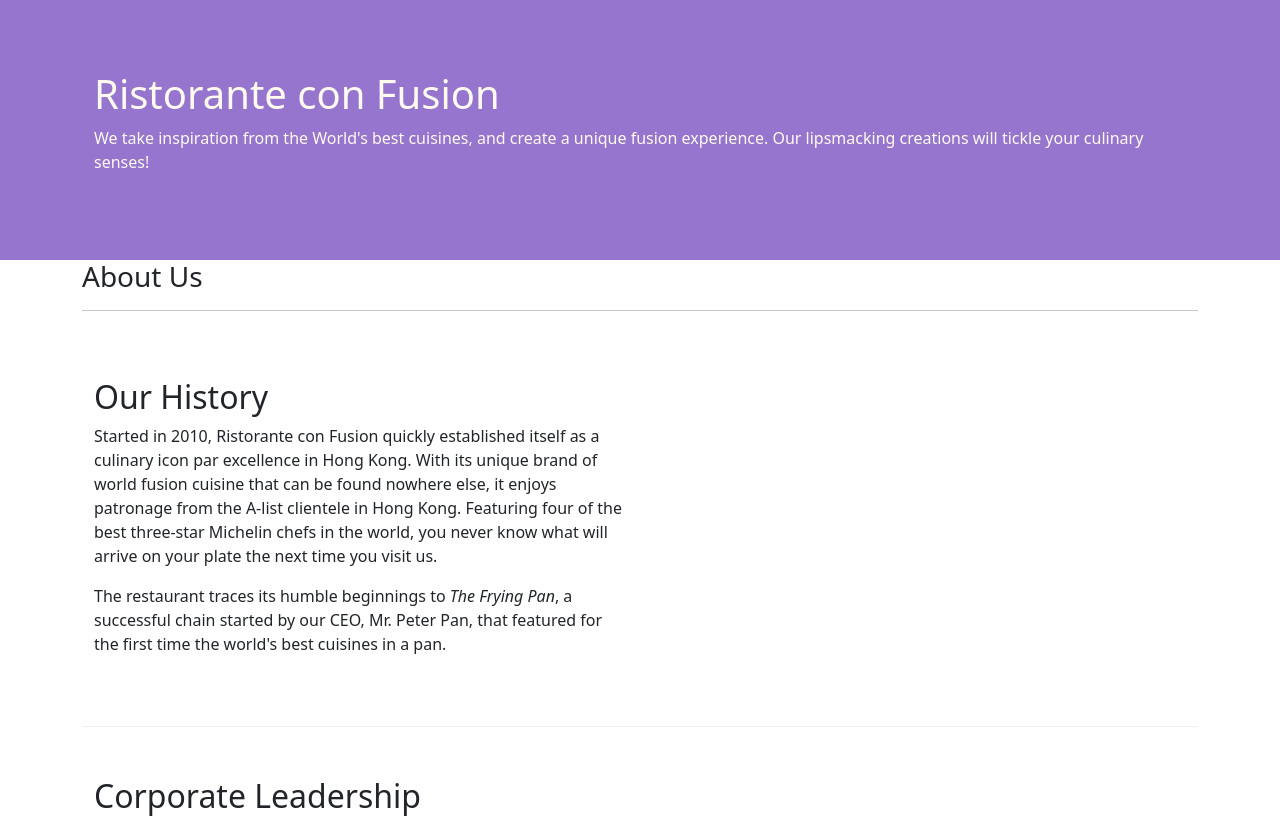
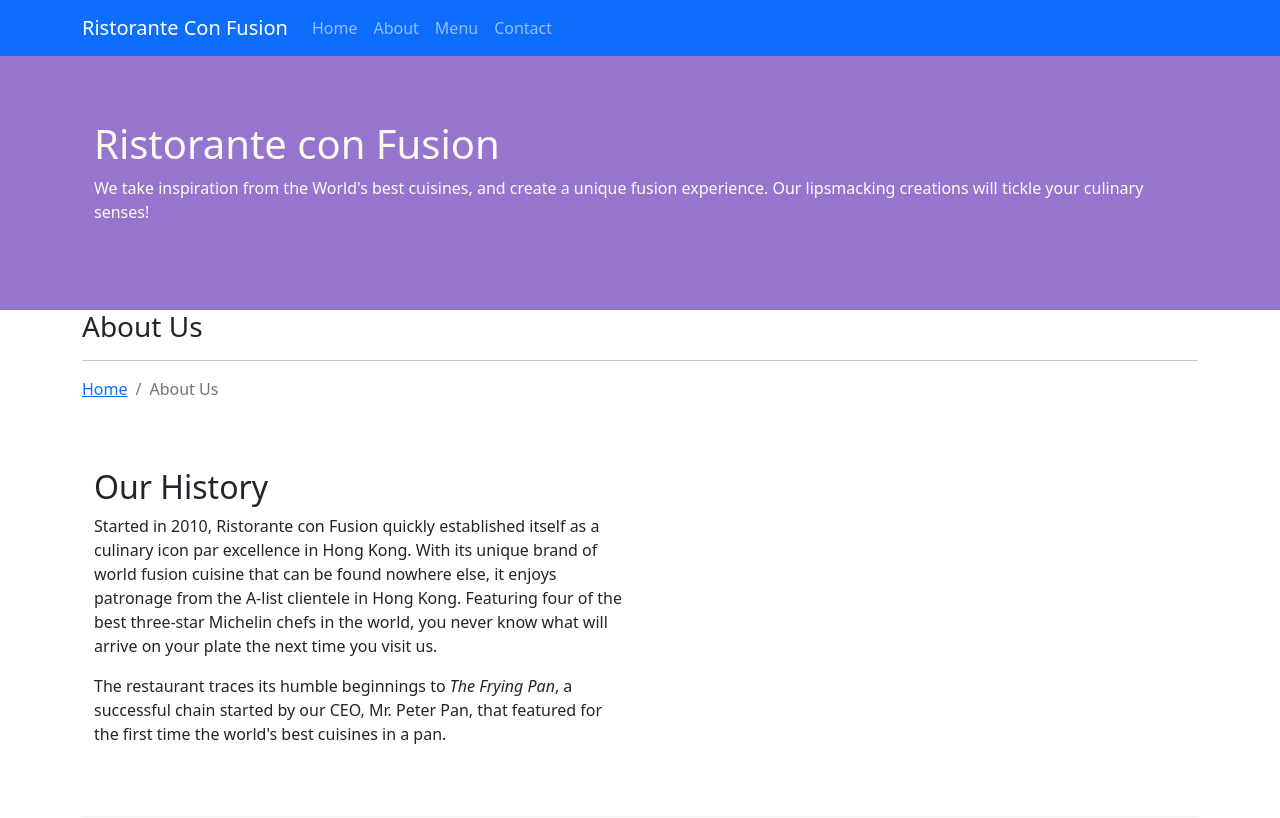
Before and after one commit to waortegaand/course1-bootstrap, a website: page aboutus.html in a window 1280 px wide. Shown: the top 818 px of the page. Drawn offline with nearby package versions, Linux system fonts and the light colour scheme.

Commit message:
Week2 : Navbar and Breadcrumbs

```diff
--- a/aboutus.html
+++ b/aboutus.html
@@ -16,6 +16,22 @@
 </head>
 
 <body>
+    <nav class="navbar navbar-dark navbar-expand-sm bg-primary fixed-top">
+        <div class="container">
+            <a class="navbar-brand" href="#">Ristorante Con Fusion</a>
+            <button class="navbar-toggler" type="button" data-bs-toggle="collapse" data-bs-target="#Navbar">
+                    <span class="navbar-toggler-icon"></span>
+            </button>
+            <div class="collapse navbar-collapse" id="Navbar">
+                <ul class="navbar-nav mr-auto">
+                    <li class="nav-item active"><a class="nav-link" href="#">Home</a></li>
+                    <li class="nav-item"><a class="nav-link" href="./aboutus.html">About</a></li>
+                    <li class="nav-item"><a class="nav-link" href="#">Menu</a></li>
+                    <li class="nav-item"><a class="nav-link" href="#">Contact</a></li>
+                </ul>
+            </div>
+        </div>
+    </nav>
 
     <header class="jumbotron">
         <div class="container">
@@ -35,6 +51,10 @@
             <div>
                <h3>About Us</h3>
                <hr>
+               <ol class="col-12 breadcrumb">
+                    <li class="breadcrumb-item"><a href="./index.html">Home</a></li>
+                    <li class="breadcrumb-item active">About Us</li>
+                </ol>
             </div>
         </div>
 
--- a/css/styles.css
+++ b/css/styles.css
@@ -28,3 +28,12 @@ address{
     margin:0px;
     color:#0f0f0f;
 }
+
+body{
+    padding:50px 0px 0px 0px;
+    z-index:0;
+}
+
+.navbar-dark {
+     background-color: #512DA8;
+}
```
Also changed, not shown: index.html (+17 -0 lines).
